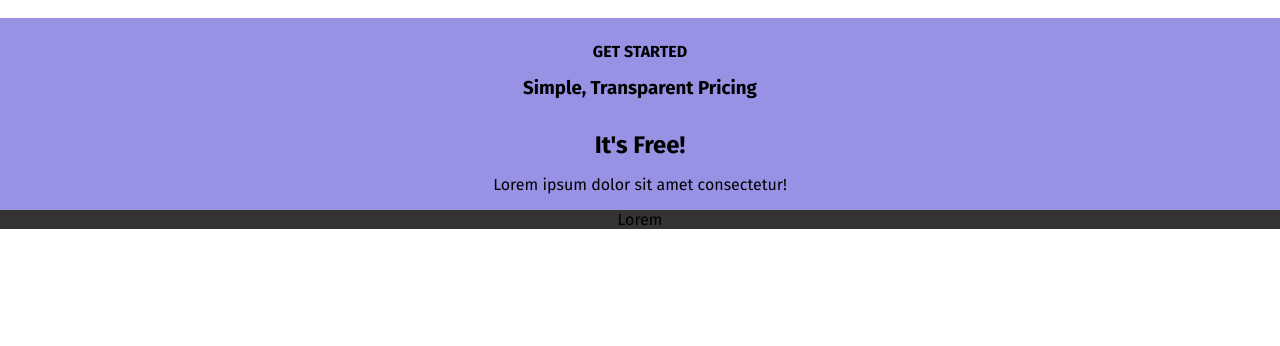
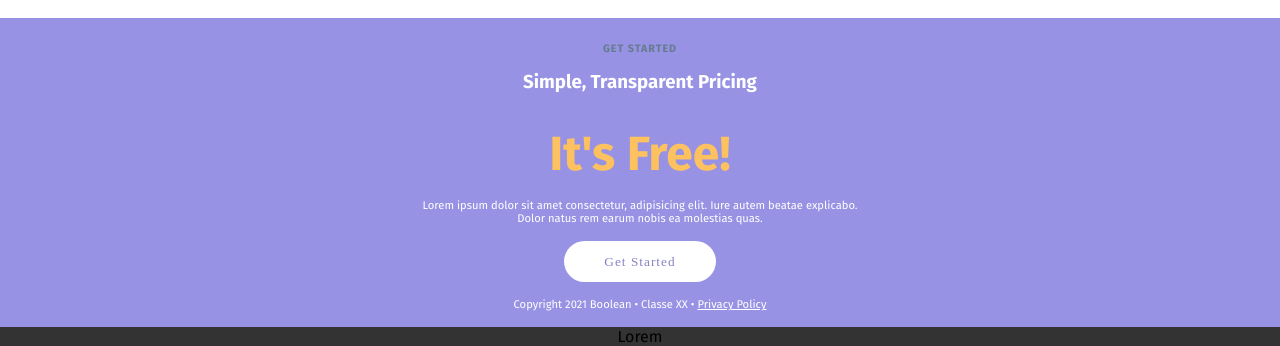
Before and after one commit to agostinoluca/htmlcss-responsive-layout, a plain HTML site: page index.html in a window 1280 px wide. Shown: the part 3687-4033 px from the top of the page. Before the commit the page ends 3916 px from the top, so only its background shows below. Drawn offline with Linux system fonts and the light colour scheme.

Commit message:
add section it's free

```diff
--- a/assets/css/style.css
+++ b/assets/css/style.css
@@ -422,6 +422,38 @@ img {
     padding: 0.5rem 1rem;
 }
 
+/* It's Free Section */
+.its_free h6 {
+    color: var(--responsive-light_grey);
+    letter-spacing: 1px;
+}
+
+.its_free h3 {
+    color: var(--responsive-white);
+}
+
+.its_free h2 {
+    color: var(--responsive-gold);
+    font-size: 3rem;
+}
+
+.its_free p {
+    color: var(--responsive-white);
+    font-size: 0.7rem;
+}
+
+.its_free .btn {
+    background-color: var(--responsive-white);
+    letter-spacing: 1px;
+    color: var(--responsive-violet_phrases);
+    padding: 0.8rem 2.5rem;
+    border-radius: 2rem;
+}
+
+.its_free a {
+    color: white;
+}
+
 /* #endregion main */
 
 /* #region footer */
@@ -456,6 +488,10 @@ img {
 
     .col-9-md{
         width: calc((100% / 12 * 9) - 0.6rem);
+    }
+
+    .its_free .container {
+        max-width: 450px;
     }
 }
 
--- a/index.html
+++ b/index.html
@@ -274,10 +274,12 @@
 
         <section class="its_free text-align-center">
             <div class="container">
-                <h4 class="p-6-top">GET STARTED</h4>
+                <h6 class="p-6-top">GET STARTED</h6>
                 <h3 class="p-4">Simple, Transparent Pricing</h3>
                 <h2 class="p-y-4">It's Free!</h2>
-                <p class="p-4-bottom">Lorem ipsum dolor sit amet consectetur!</p>
+                <p class="p-4-bottom">Lorem ipsum dolor sit amet consectetur, adipisicing elit. Iure autem beatae explicabo. Dolor natus rem earum nobis ea molestias quas.</p>
+                <button class="btn">Get Started</button>
+                <p class="p-y-4">Copyright 2021 Boolean • Classe XX • <a href="#">Privacy Policy</a></p>
             </div>
         </section>
         <!-- /.its_free -->
```
